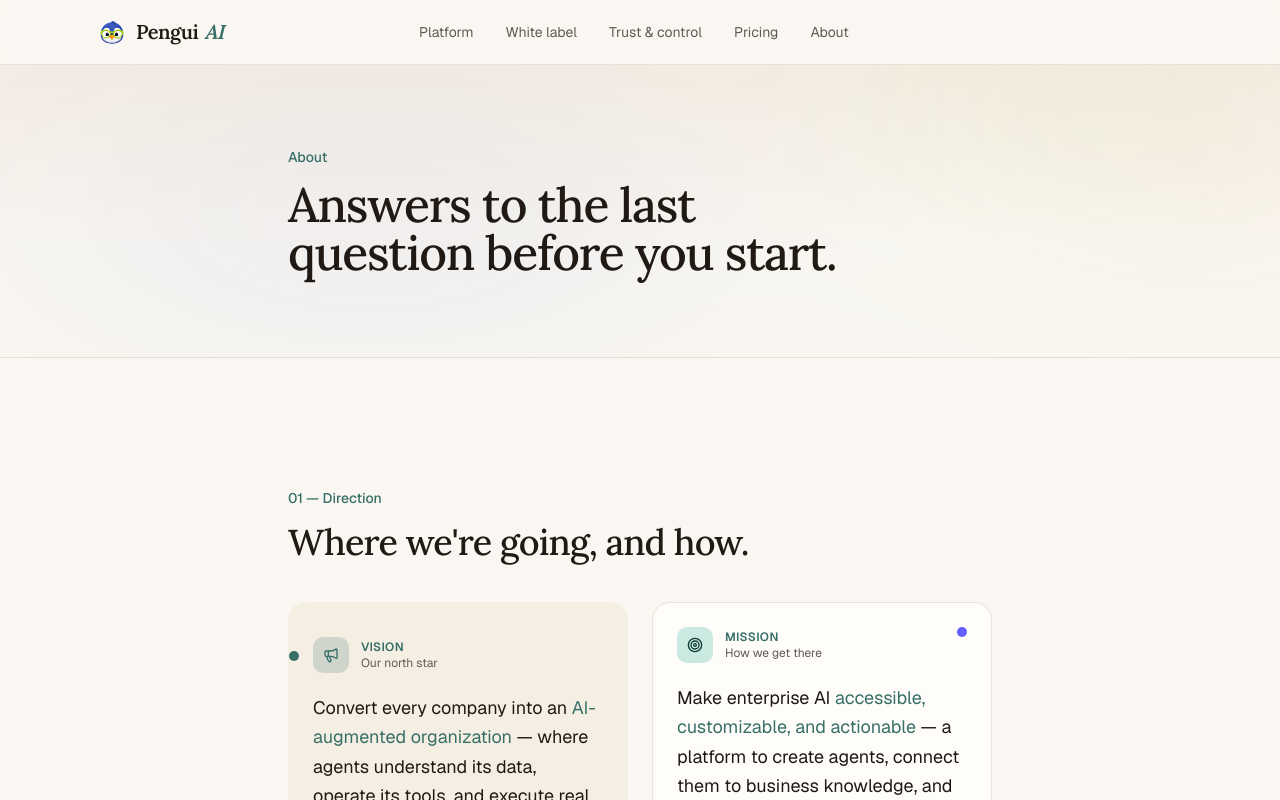
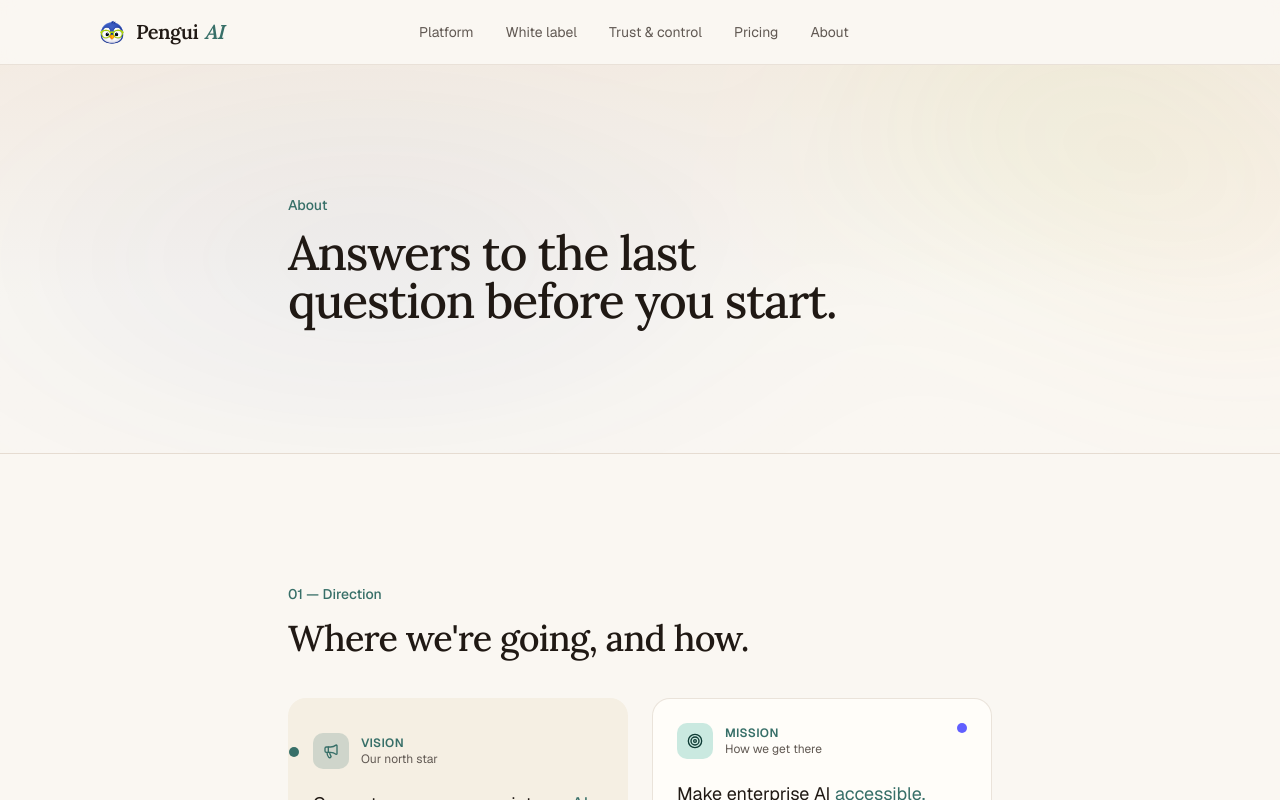
Before and after one commit to anatinamh/penguin-platform-web, a Next.js app: page /faq in a window 1280 px wide. Shown: the top 800 px of the page. Built offline with nearby package versions, Linux system fonts and the light colour scheme.

Commit message:
Match remaining headers to the same large hero size
Extends the platform/trust fix to every other header: pricing, the
shared PageHeader (FAQ/About), and white-label -- all now py-24/32
like home, so hero sizing is consistent site-wide instead of varying
per page.

```diff
--- a/src/components/layout/page-header.tsx
+++ b/src/components/layout/page-header.tsx
@@ -16,7 +16,7 @@ export function PageHeader({
   return (
     <section
       onMouseMove={handleGlowMove}
-      className="ice-field relative overflow-hidden border-b border-border/60 py-16 sm:py-20"
+      className="ice-field relative overflow-hidden border-b border-border/60 py-24 sm:py-32"
     >
       <div aria-hidden className="ice-glow" />
       <Container className="relative max-w-3xl">
--- a/src/components/sections/pricing/header.tsx
+++ b/src/components/sections/pricing/header.tsx
@@ -9,7 +9,7 @@ export function PricingHeader() {
   return (
     <section
       onMouseMove={handleGlowMove}
-      className="ice-field relative overflow-hidden border-b border-border/60 py-16 sm:py-20"
+      className="ice-field relative overflow-hidden border-b border-border/60 py-24 sm:py-32"
     >
       <div aria-hidden className="ice-glow" />
       <Container className="relative">
--- a/src/components/sections/white-label/hero.tsx
+++ b/src/components/sections/white-label/hero.tsx
@@ -58,7 +58,7 @@ function HighlightedTitle() {
 export function WhiteLabelHero() {
   return (
     <section
-      className="relative overflow-hidden border-b border-border/60 py-16 sm:py-20"
+      className="relative overflow-hidden border-b border-border/60 py-24 sm:py-32"
       style={{
         backgroundImage:
           "radial-gradient(55% 60% at 10% 10%, color-mix(in oklch, #6C63FF 10%, transparent) 0%, transparent 60%), radial-gradient(50% 55% at 90% 0%, color-mix(in oklch, var(--primary) 10%, transparent) 0%, transparent 60%)",
```
